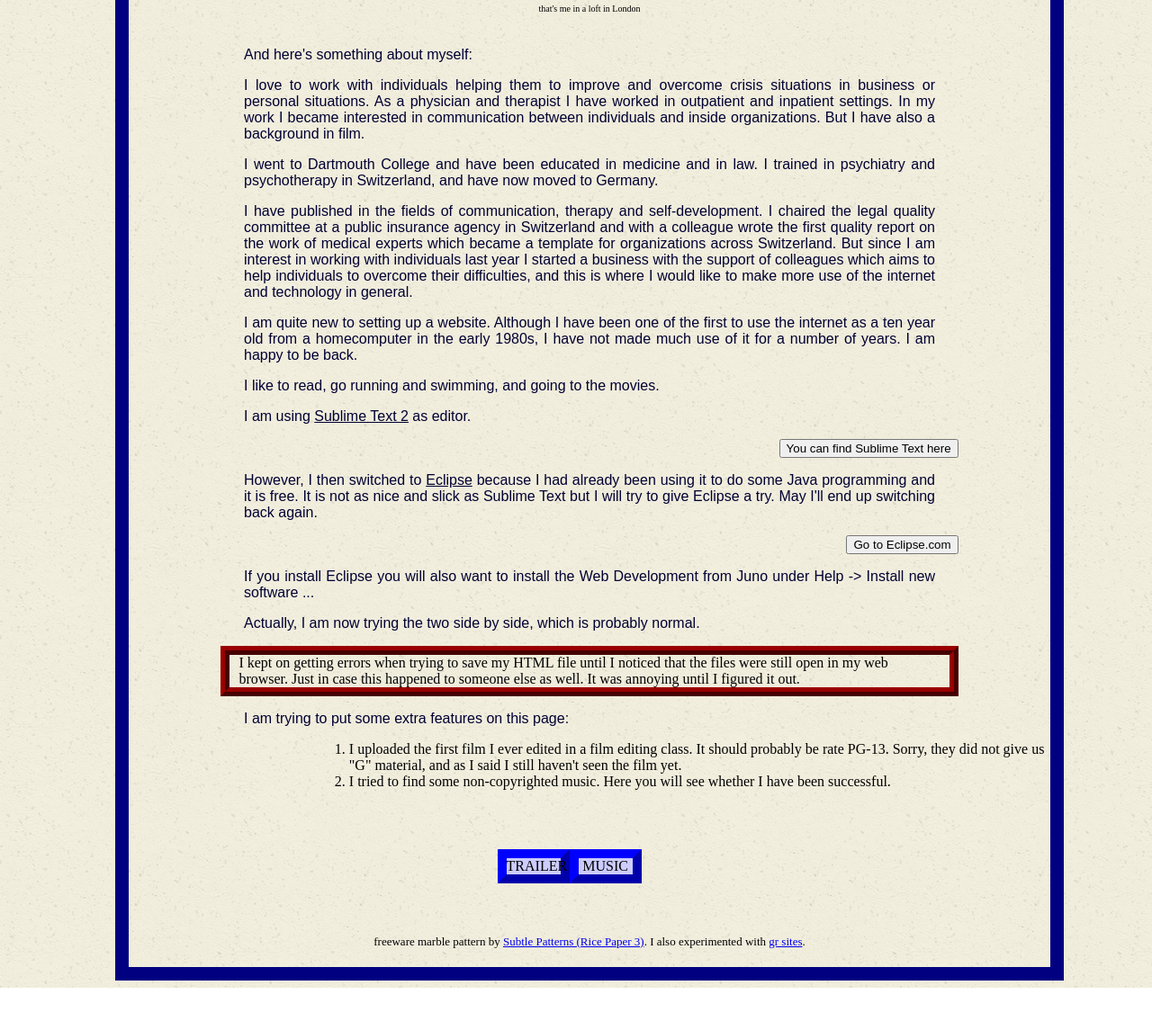
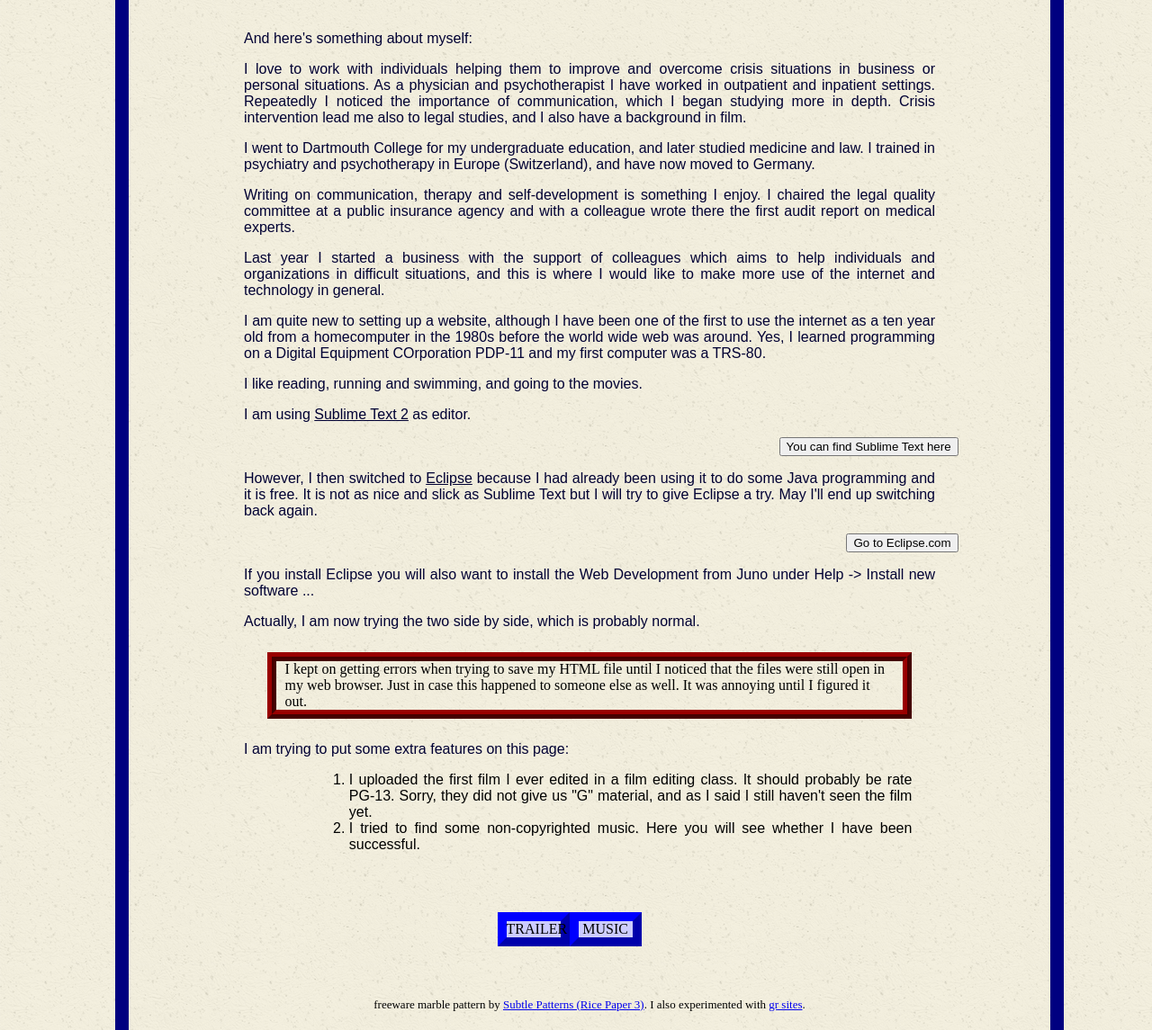
Before and after one commit to jonathanhaver1/p1.bluerskies.biz, a plain HTML site: page index.html in a window 1280 px wide. Shown: the part 428-1573 px from the top of the page at 90% size. Before the commit the page ends 1526 px from the top, so only its background shows below. Drawn offline with Linux system fonts and the light colour scheme.

Commit message:
generalStyle.CSS: fonts, width, borders; index.html, trailer.html: margins, text

```diff
--- a/generalStyle.css
+++ b/generalStyle.css
@@ -26,7 +26,12 @@
 			}
 
 			ol {
+				margin-top: 15px;
+				margin-bottom: 15px;
 				margin-left: 20%;
+				margin-right: 15%;
+				text-align: justify;
+				font-family: arial;
 			}
 
 			form {
@@ -35,7 +40,9 @@
 			}
 
 			video {
-				margin-left: 40%;
+				margin-left: 20%;
+				margin-top: 30px;
+				margin-bottom: 30px;
 			}
 
 			audio {
@@ -66,8 +73,10 @@
 
 			#remark {
 				border: 10px ridge #990000;
-				margin-left: 10%;
-				margin-right: 10%;
+				margin-top: 25px;
+				margin-bottom: 25px;
+				margin-left: 15%;
+				margin-right: 15%;
 				padding-left: 10px;
 				padding-right: 10px;
 			}
--- a/index.html
+++ b/index.html
@@ -3,7 +3,7 @@
 	<head>
 
 		<meta http-equiv="content-type" content="text/html; charset=utf-8" />
-		<meta name="description" content="personal introduction by Christian Jonathan Haverkampf" />
+		<meta name="description" content="personal introduction" />
 		<meta name="author" content="Christian Jonathan Haverkampf" />
 		<title>Christian Jonathan Haverkampf</title>
 		<link rel = "stylesheet"
@@ -13,23 +13,21 @@
 
 	<body>
 		<div id="greeting">
-		Hello and Welcome,
+			Hello and Welcome !
 		</div>
 
-		<br />
-
 		<form action="http://google.com">
-    		<input type="submit" value="I am looking for something else. Take me to Google.">
+    		<input type="submit" value="I want to look for someone else">
 		</form>
 
 
 		<div id="introduction">
-		My name is <span style ="font-family:cursive; font-size:135%">Jonathan</span> and this is my picture:
+			My name is <span style ="font-family:cursive; font-size:135%">Jonathan</span> and this is my picture:
 		</div>
 
 		<div id ="photo">
-		<img src="christian-jonathan-haverkampf.jpg" alt="Christian Jonathan Haverkampf" height="150" width="120">
-		<br />
+			<img src="christian-jonathan-haverkampf.jpg" alt="Christian Jonathan Haverkampf" height="150" width="120">
+		</br>
 		<span style = "font-size:x-small">that's me in a loft in London</span>
 		</div>
 
@@ -38,22 +36,26 @@
 		</p>
 
 		<p>
-			I love to work with individuals helping them to improve and overcome crisis situations in business or personal situations. As a physician and therapist I have worked in outpatient and inpatient settings. In my work I became interested in communication between individuals and inside organizations. But I have also a background in film.
+			I love to work with individuals helping them to improve and overcome crisis situations in business or personal situations. As a physician and psychotherapist I have worked in outpatient and inpatient settings. Repeatedly I noticed the importance of communication, which I began studying more in depth. Crisis intervention lead me also to legal studies, and I also have a background in film.
 		</p>
 
 		<p>
-			I went to Dartmouth College and have been educated in medicine and in law. I trained in psychiatry and psychotherapy in Switzerland, and have now moved to Germany.
+			I went to Dartmouth College for my undergraduate education, and later studied medicine and law. I trained in psychiatry and psychotherapy in Europe (Switzerland), and have now moved to Germany.
 
 		<p>
-			 I have published in the fields of communication, therapy and self-development. I chaired the legal quality committee at a public insurance agency in Switzerland and with a colleague wrote the first quality report on the work of medical experts which became a template for organizations across Switzerland. But since I am interest in working with individuals last year I started a business with the support of colleagues which aims to help individuals to overcome their difficulties, and this is where I would like to make more use of the internet and technology in general.
+			 Writing on communication, therapy and self-development is something I enjoy. I chaired the legal quality committee at a public insurance agency and with a colleague wrote there the first audit report on medical experts.
+		</p>
+
+		<p>
+			Last year I started a business with the support of colleagues which aims to help individuals and organizations in difficult situations, and this is where I would like to make more use of the internet and technology in general.
 		</P>
 
 		<p>
-			I am quite new to setting up a website. Although I have been one of the first to use the internet as a ten year old from a homecomputer in the early 1980s, I have not made much use of it for a number of years. I am happy to be back.
+			I am quite new to setting up a website, although I have been one of the first to use the internet as a ten year old from a homecomputer in the 1980s before the world wide web was around. Yes, I learned programming on a Digital Equipment COrporation PDP-11 and my first computer was a TRS-80.
 		</p>
 
 		<p>
-			I like to read, go running and swimming, and going to the movies.
+			I like reading, running and swimming, and going to the movies.
 		</p>
 
 		<p>
@@ -65,7 +67,7 @@
 		</form>
 
 		<p>
-		However, I then switched to <u>Eclipse</u> because I had already been using it to do some Java programming and it is free. It is not as nice and slick as Sublime Text but I will try to give Eclipse a try. May I'll end up switching back again.
+			However, I then switched to <u>Eclipse</u> because I had already been using it to do some Java programming and it is free. It is not as nice and slick as Sublime Text but I will try to give Eclipse a try. May I'll end up switching back again.
 		</p>
 
 		<form action="http://eclipse.org/eclipse">
```
Also changed, not shown: trailer.html (+11 -7 lines).
